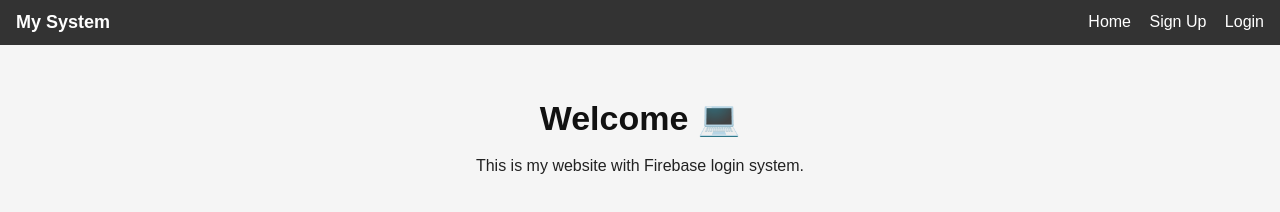
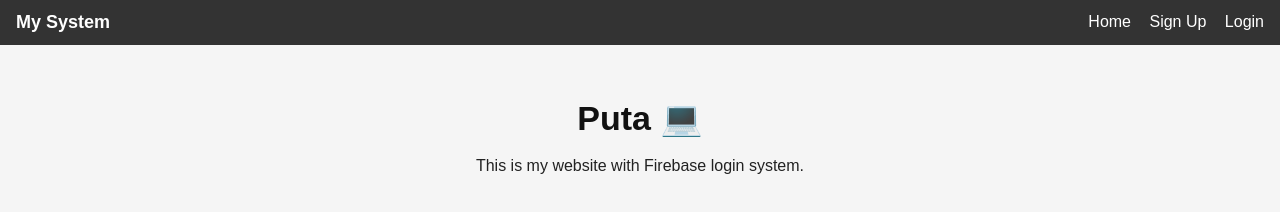
Before and after one commit to sia-cyber/xia, a plain HTML site: page xiapie/xie.index.html in a window 1280 px wide. Drawn offline with Linux system fonts and the light colour scheme.

Commit message:
Update xie.index.html

```diff
--- a/xiapie/xie.index.html
+++ b/xiapie/xie.index.html
@@ -16,7 +16,7 @@
 </nav>
 
 <div class="hero">
-  <h1>Welcome 💻</h1>
+  <h1>Puta 💻</h1>
   <p>This is my website with Firebase login system.</p>
 </div>
 
```
